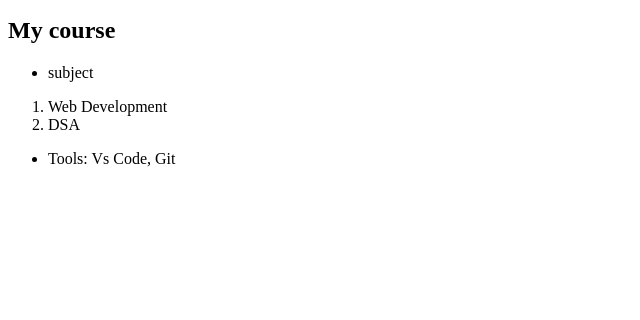
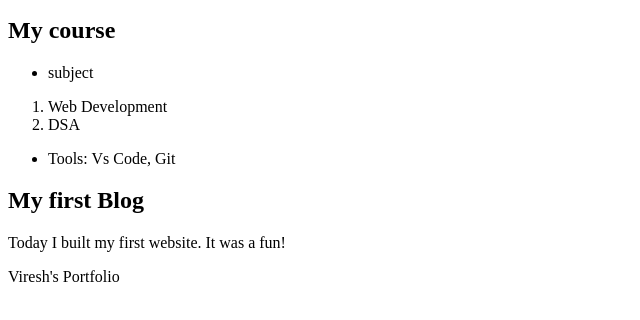
Before and after one commit to gangwarviresh245-ctrl/Mern-Assignment, a plain HTML site: page week3/index.html in a window 1280 px wide. Shown: the part 220-540 px from the top of the page, without its empty margins (0-640 px from the left). Drawn offline with Linux system fonts and the light colour scheme.

Commit message:
add header

```diff
--- a/week3/index.html
+++ b/week3/index.html
@@ -28,6 +28,11 @@
     </li>
       <ul><li> Tools: Vs Code, Git </li>
     </ul>
+ <h2> My first Blog </h2>
+    <p> Today I built my first website. It was a fun!</p>
+
+   <header> Viresh's Portfolio </header>
+
 
 
 
```
